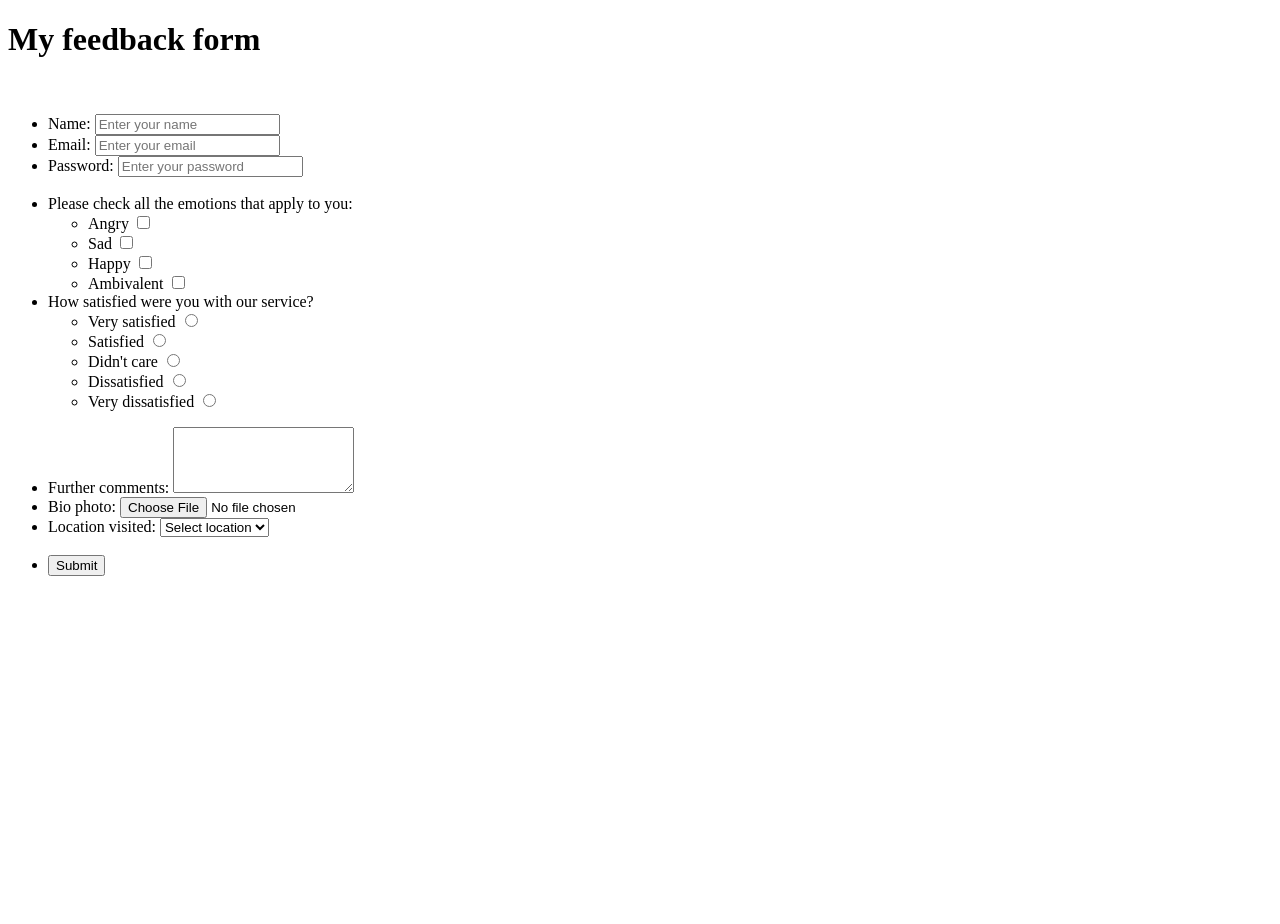
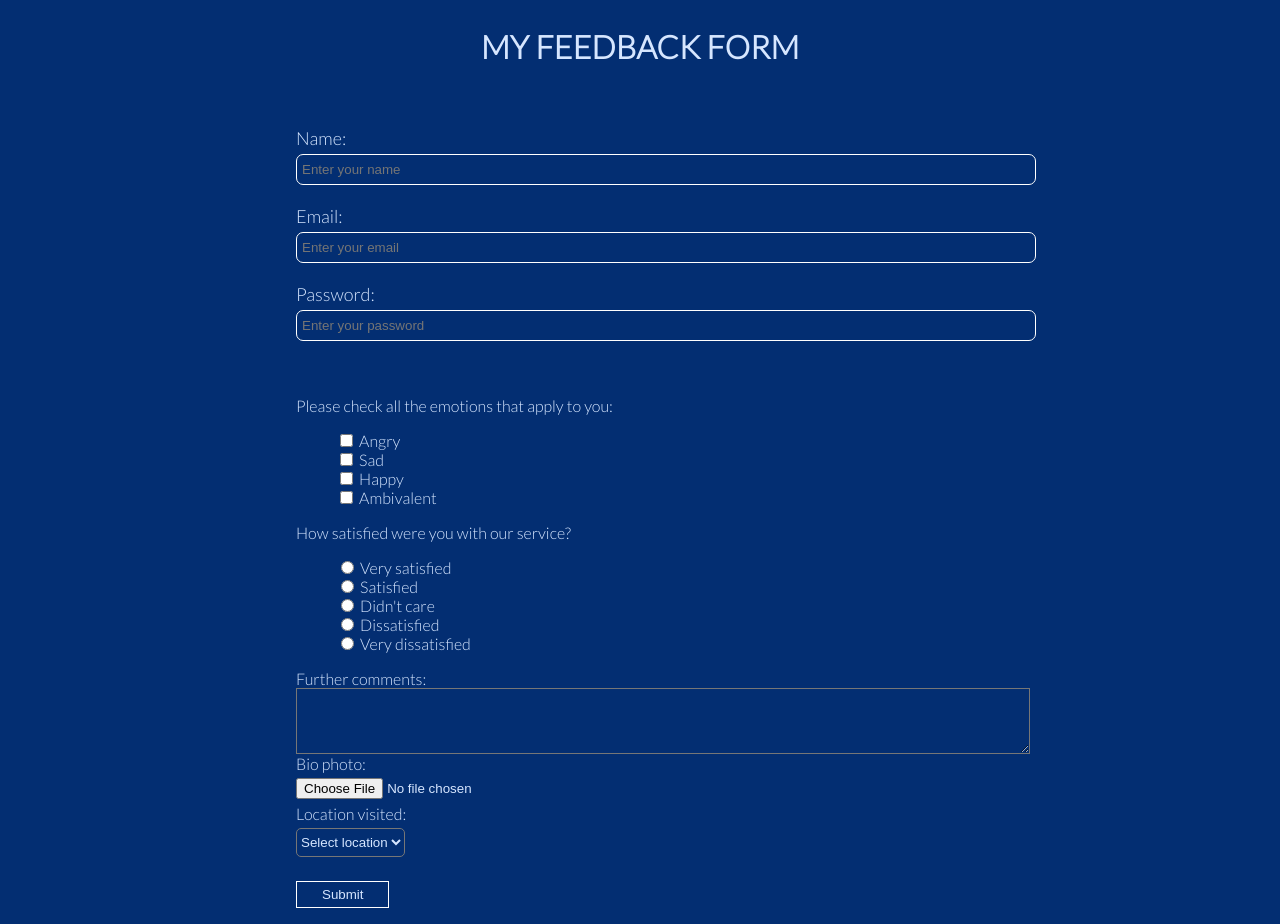
Before and after one commit to andreistoleriu/Front-end-basics, a plain HTML site: page feedback-form/feedback.html in a window 1280 px wide. Before the commit the page ends 800 px from the top, so only its background shows below. Drawn offline with Linux system fonts and the light colour scheme.

Commit message:
tema 2 css + fisiere curs2

```diff
--- /dev/null
+++ b/CSS - Curs 2/Curs 2 - Tema/style.css
@@ -0,0 +1,41 @@
+.container {
+    position: relative;
+    border: 2px solid lightgreen;
+}
+
+
+nav {
+    position: absolute;
+    width: 150px;
+    border: 2px solid magenta;
+}
+
+nav ul li a {
+    text-decoration: none;
+    color: magenta;
+}
+
+nav ul li {
+    padding: 10px 0;
+}
+
+section {
+    margin-left: 155px;
+    padding: 10px 5px;
+    border: 2px solid orange;
+    line-height: 1.5;
+}
+
+.sec-2 {
+    background-color: #eee;
+}
+
+
+footer {
+    text-align: center;
+    position: fixed;
+    bottom: 0;
+    left: 0;
+    width: 100%;
+    border: 2px solid darkgreen;
+}
--- /dev/null
+++ b/CSS - Curs 2/curs-2-css-ex1/style.css
@@ -0,0 +1,28 @@
+h1 {
+    border: 2px solid red;
+    background-color: #646;
+    padding: 10px;
+    color: #fff;
+}
+
+ul {
+    margin: 15px;
+    background-color: #DE1E73;
+    list-style-type: square;
+}
+
+
+p::after {
+    content: "";
+    display: block;
+    background-color: #FB1;
+    height: 300px;
+    width: 500px;
+    border: 2px dotted black;
+}
+
+a {
+    /* border-bottom: 2px dashed blue; */
+    background-color: #a1a1a1;
+    text-decoration: underline dotted blue;
+}
--- /dev/null
+++ b/CSS - Curs 2/curs-2-css-ex2/style.css
@@ -0,0 +1,29 @@
+* {
+    background-color: eee;
+}
+
+.box {
+    width: 300px;
+    height: 300px;
+}
+
+.yellow {
+    background-color: yellow;
+    position: relative;
+    left: 50%;
+    top: 50%;
+}
+
+.blue {
+    background-color: blue;
+    left: 50%;
+    top: 50%;
+    position: absolute;
+}
+
+.green {
+    background-color: green;
+    position: absolute;
+    top: 50%;
+    left: 50%;
+}
--- a/feedback.html
+++ b/feedback-form/feedback.html
@@ -2,14 +2,17 @@
 <html>
   <head>
     <title>Feedback form</title>
+    <link rel="stylesheet" href="style-feedback.css">
+    <link href="https://fonts.googleapis.com/css?family=Lato:300&display=swap" rel="stylesheet">
   </head>
   <body>
+    <section class="container">
     <h1>My feedback form</h1>
     <br />
     <form>
       <ul>
         <li>
-          <label for="text">Name: </label>
+          <label for="text" class="lab3">Name: </label>
           <input
             type="text"
             id="text"
@@ -20,7 +23,7 @@
           />
         </li>
         <li>
-          <label>Email: </label>
+          <label class="lab3">Email: </label>
           <input
             type="email"
             placeholder="Enter your email"
@@ -29,7 +32,7 @@
           />
         </li>
         <li>
-          <label>Password: </label>
+          <label class="lab3">Password: </label>
           <input
             type="password"
             required
@@ -40,49 +43,48 @@
         </li>
         <br />
         <li>
-          Please check all the emotions that apply to you:
+          <p>Please check all the emotions that apply to you: </p>
           <ul>
             <li>
+              <input type="checkbox" id="checkbox-1" name="emotions" value="checkbox-1"/>
               <label for="checkbox-1">Angry</label>
-              <input type="checkbox" id="checkbox-1" name="emotions" value="checkbox-1"/>
             </li>
             <li>
+              <input type="checkbox" id="checkbox-2" name="emotions" value="checkbox-3"/>
               <label for="checkbox-2">Sad</label>
-              <input type="checkbox" id="checkbox-2" name="emotions" value="checkbox-3"/>
             </li>
             <li>
+              <input type="checkbox" id="checkbox-3" name="emotions" value="checkbox-3"/>
               <label for="checkbox-3">Happy</label>
-              <input type="checkbox" id="checkbox-3" name="emotions" value="checkbox-3"/>
             </li>
             <li>
+              <input type="checkbox" id="checkbox-4" name="emotions" value="checkbox-4"/>
               <label for="checkbox-4">Ambivalent</label>
-              <input type="checkbox" id="checkbox-4" name="emotions" value="checkbox-4"/>
             </li>
           </ul>
         </li>
         <li>
-          How satisfied were you with our service?
-
-          <ul>
+          <p>How satisfied were you with our service?</p>
+          <ul class="sublist">
             <li>
+              <input type="radio" name="satisfaction" id="radio-1" value="vs"/>
               <label for="radio-1">Very satisfied</label>
-              <input type="radio" name="satisfaction" id="radio-1" value="vs"/>
             </li>
             <li>
+              <input type="radio" name="satisfaction" id="radio-2" value="1" />
               <label for="radio-2">Satisfied</label>
-              <input type="radio" name="satisfaction" id="radio-2" value="1" />
             </li>
             <li>
+              <input type="radio" name="satisfaction" id="radio-3" value="2" />
               <label for="radio-3">Didn't care</label>
-              <input type="radio" name="satisfaction" id="radio-3" value="2" />
             </li>
             <li>
+              <input type="radio" name="satisfaction" id="radio-4" value="3" />
               <label for="radio-4">Dissatisfied</label>
-              <input type="radio" name="satisfaction" id="radio-4" value="3" />
             </li>
             <li>
+              <input type="radio" name="satisfaction" id="radio-5" value="4" />
               <label for="radio-5">Very dissatisfied</label>
-              <input type="radio" name="satisfaction" id="radio-5" value="4" />
             </li>
           </ul>
         </li>
@@ -111,5 +113,6 @@
         </li>
       </ul>
     </form>
+  </section>
   </body>
 </html>
--- /dev/null
+++ b/feedback-form/style-feedback.css
@@ -0,0 +1,86 @@
+* {
+color: #d6e6ff;
+}
+
+body {
+    background-color: #032e72;
+    font-family: 'Lato';
+}
+
+h1 {
+    text-align: center;
+    text-transform: uppercase;
+    font-size: 32px;
+}
+
+.container {
+    max-width: 768px;
+    margin: auto;
+}
+
+.lab3 {
+font-size: 18px;
+}
+
+
+input {
+    background-color: #032e72;
+}
+
+ul {
+    list-style-type: none;
+}
+
+input[type="text"],
+input[type="email"],
+input[type="password"]
+{
+    width: 100%;
+    border: 1px solid white;
+    padding: 7px 5px;
+    border-radius: 7px;
+    margin: 5px 0 20px 0;
+}
+
+input[type="text"]:focus,
+input[type="email"]:focus,
+input[type="password"]:focus {
+    outline: 0;
+    box-shadow: 0 0 10px lightskyblue;;
+}
+
+textarea {
+    display: block;
+    width: 100%;
+    background-color: #032e72;
+    color: white;
+}
+
+textarea:focus {
+    outline: 0;
+    box-shadow: 0 0 5px lightskyblue;;
+}
+
+
+input[type="file"] {
+    display: block;
+    margin: 5px 0;
+}
+
+select {
+    background-color: #032e72;
+    display: block;
+    padding: 5px 0;
+    margin: 5px 0;
+    border-radius: 5px;
+}
+
+input[type="submit"] {
+    padding: 5px 25px;
+    border: 1px solid white;
+}
+
+input[type="submit"]:hover {
+    background-color: white;
+    color: #032e72;
+}
--- /dev/null
+++ b/login-form/style.css
@@ -0,0 +1,23 @@
+body {
+    background-color: #f5ffed;
+}
+
+#container {
+    margin: 0 auto;
+    width: 300px;
+    height: 500px;
+    margin-top: 150px;
+    text-align: center;
+    -webkit-box-shadow: 0px 7px 28px -18px rgba(115,115,115,1);
+    -moz-box-shadow: 0px 7px 28px -18px rgba(115,115,115,1);
+    box-shadow: 0px 7px 28px -18px rgba(115,115,115,1);
+}
+
+#top-row {
+    background-color: #89d849;
+    padding: 5px;
+}
+
+#top-row h1 {
+    color: white;
+}
```
Also changed, not shown: CSS - Curs 2/Curs 2 - Tema/index.html (added, +36 -0 lines), CSS - Curs 2/curs-2-css-ex1/index.html (added, +34 -0 lines), CSS - Curs 2/curs-2-css-ex2/index.html (added, +18 -0 lines), login-form/index.html (renamed from index.html, +6 -1 lines), CSS - Curs 1 - homework/css_tema1.css (renamed from CSS - homework/css_tema1.css), CSS - Curs 1 - homework/css_tema1.html (renamed from CSS - homework/css_tema1.html), CSS - Curs 1 - homework/css_tema2.css (renamed from CSS - homework/css_tema2.css), CSS - Curs 1 - homework/index.html (renamed from CSS - homework/index.html), 2 other files.
